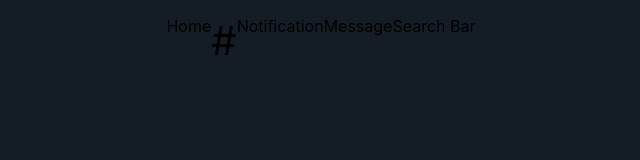
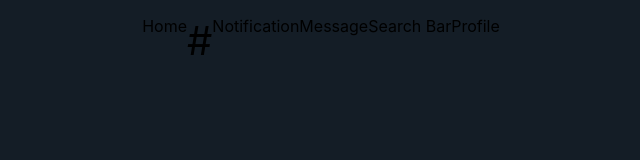
Before and after one commit to krofax/Twitter-Clone, a React (Create React App) app: page / in a window 1280 px wide. Shown: the top 160 px of the page, without its empty margins (339-979 px from the left). Built offline with nearby package versions, Linux system fonts and the light colour scheme.

Commit message:
initial commit

```diff
--- a/src/Components/Navbar/Header.js
+++ b/src/Components/Navbar/Header.js
@@ -12,7 +12,7 @@ class Navbar extends Component {
                             <li>Notification</li>
                             <li>Message</li>
                             <li>Search Bar</li>
-                            <li></li>
+                            <li>Profile</li>
                         </ul>
                     </nav>
                 </header>
```
